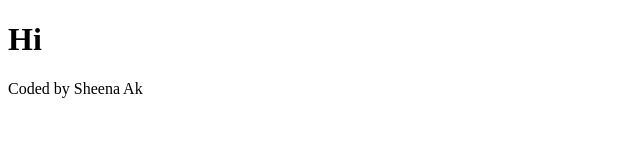
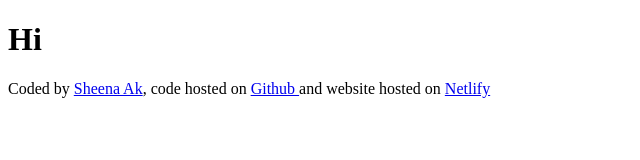
Before and after one commit to Sheen327/my-weather-app-basic-shecodes, a plain HTML site: page index.html in a window 1280 px wide. Shown: the whole page, without its empty margins (0-640 px from the left). Drawn offline with Linux system fonts and the light colour scheme.

Commit message:
Added links to footer

```diff
--- a/index.html
+++ b/index.html
@@ -8,6 +8,16 @@
   </head>
   <body>
     <h1>Hi</h1>
-    <footer>Coded by Sheena Ak</footer>
+    <footer>
+      Coded by
+      <a href="https://github.com/Sheen327">Sheena Ak</a>, code hosted on
+      <a href="https://github.com/Sheen327/my-weather-app-basic-shecodes">
+        Github
+      </a>
+      and website hosted on
+      <a href="https://weather-app-shecodes-studentsheenaak.netlify.app/"
+        >Netlify
+      </a>
+    </footer>
   </body>
 </html>
```
